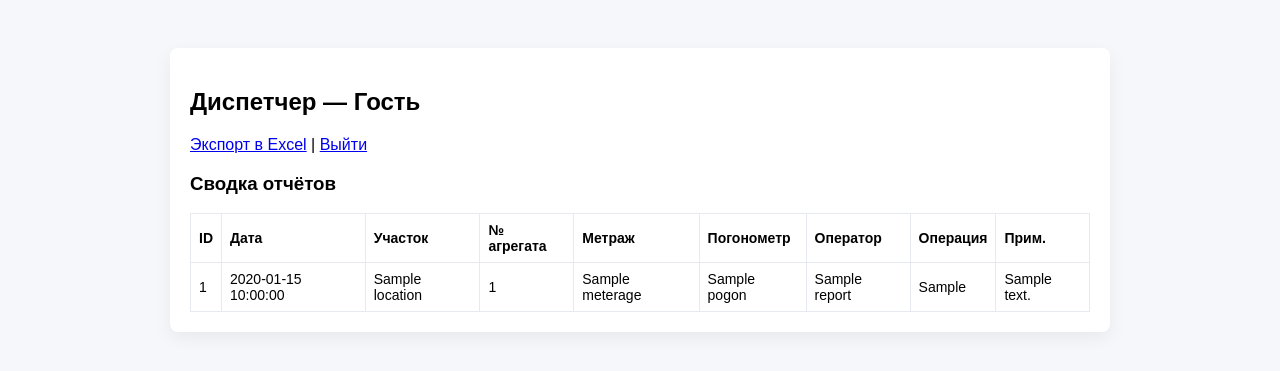
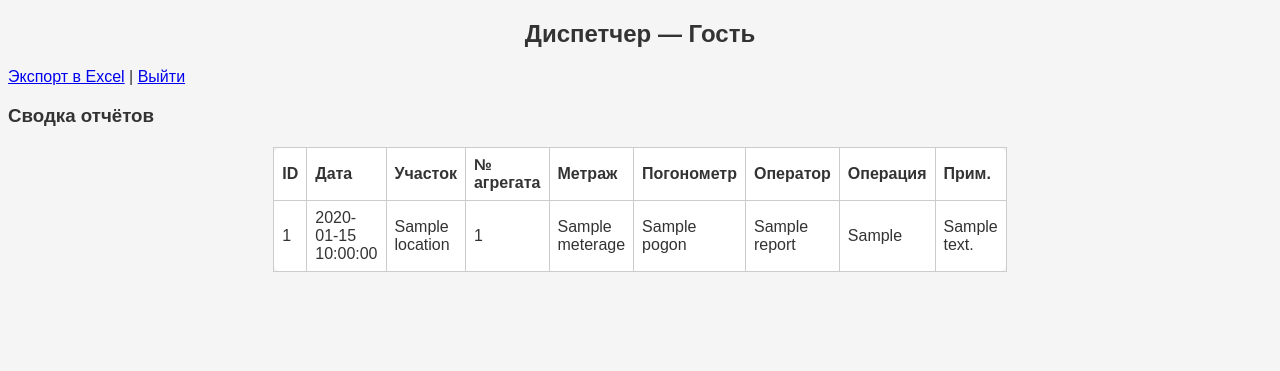
Before and after one commit to Maksat-Sh/bur-report-supabase, a Python web app: template templates/dispatcher.html in a window 1280 px wide. Shown: the top 371 px of the page. Run offline with Jinja, Linux system fonts and the light colour scheme; the template is opened without the code that fills it: most values are stand-ins (such as "Sample title", 1, 10 or a date in 2020).

Commit message:
Add files via upload

```diff
--- a/static/style.css
+++ b/static/style.css
@@ -1,8 +1,8 @@
-body{font-family: Arial, sans-serif;background:#f5f7fb;padding:20px}
-.card{max-width:900px;margin:20px auto;background:#fff;padding:20px;border-radius:8px;box-shadow:0 6px 18px rgba(0,0,0,0.06)}
-label{display:block;margin:10px 0}
-input, select, textarea{width:100%;padding:8px;margin-top:4px;border:1px solid #ddd;border-radius:4px}
-button{padding:10px 16px;border:none;border-radius:6px;background:#2b6cb0;color:#fff;cursor:pointer}
-table.reports{width:100%;border-collapse:collapse;margin-top:12px}
-table.reports th, table.reports td{border:1px solid #e6eaf0;padding:8px;text-align:left;font-size:14px}
-.error{background:#ffe6e6;color:#900;padding:8px;border-radius:4px}
+
+body { font-family: Arial; background: #f5f5f5; color: #333; }
+h2 { text-align: center; }
+form, table { margin: 20px auto; max-width: 600px; background: white; padding: 20px; border-radius: 10px; }
+input, button { width: 100%; margin: 5px 0; padding: 10px; }
+table { border-collapse: collapse; width: 90%; }
+th, td { border: 1px solid #ccc; padding: 8px; text-align: left; }
+.error { color: red; }
```
